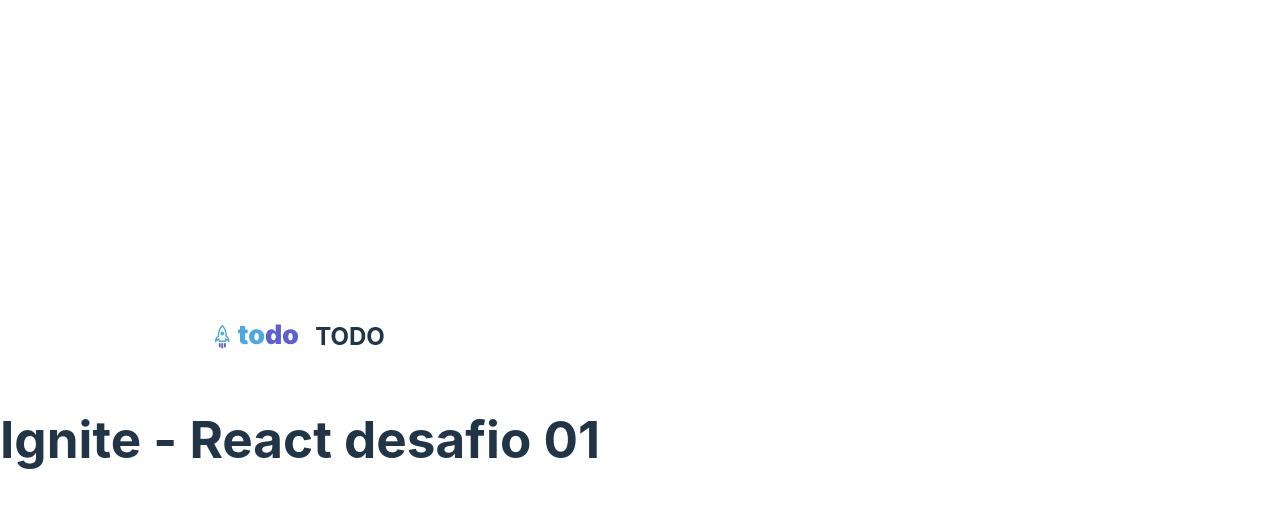
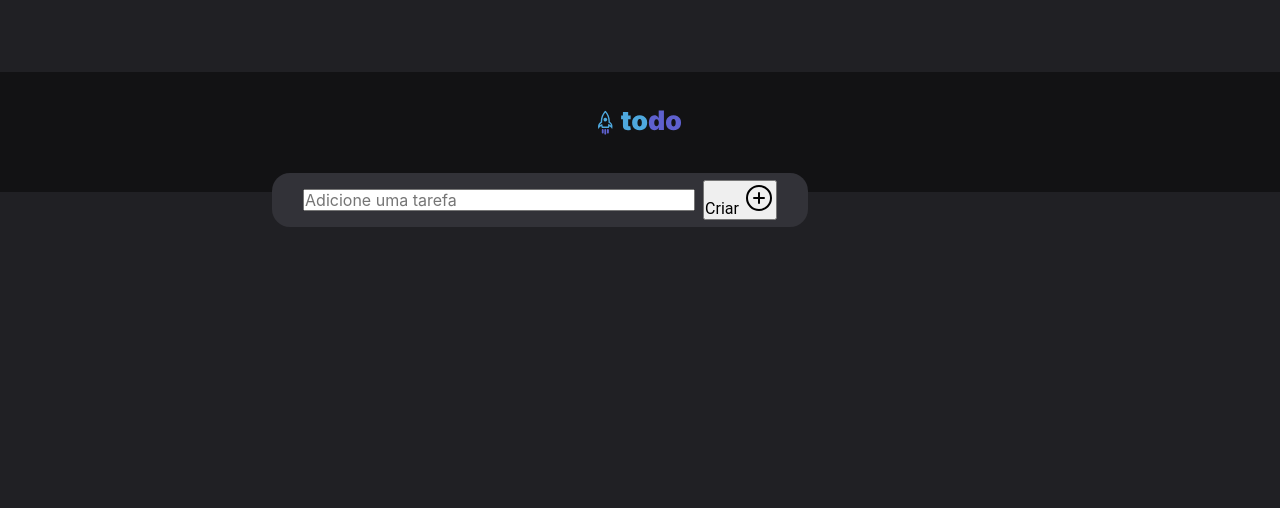
Before and after one commit to antoniolins/react-desafio-01, a React (Vite) app: page / in a window 1280 px wide. Shown: the top 508 px of the page. Built offline with nearby package versions, Linux system fonts and the light colour scheme.

Commit message:
Implementando NewTask

```diff
--- a/index.html
+++ b/index.html
@@ -2,9 +2,16 @@
 <html lang="en">
   <head>
     <meta charset="UTF-8" />
+
+    <link rel="preconnect" href="https//fonts.googleapis.com" />
+    <link rel="preconnect" href="https//fonts.gstatic.com" crossorigin />
+
     <link rel="icon" type="image/svg+xml" href="/vite.svg" />
     <meta name="viewport" content="width=device-width, initial-scale=1.0" />
-    <title>Vite + React + TS</title>
+
+    <link href="https//fonts.googleapis.com/css2?family=Roboto:400,700&display=swap" rel="stylesheet" />
+
+    <title>My Todo List</title>
   </head>
   <body>
     <div id="root"></div>
--- a/package.json
+++ b/package.json
@@ -9,6 +9,7 @@
     "preview": "vite preview"
   },
   "dependencies": {
+    "phosphor-react": "^1.4.1",
     "react": "^18.2.0",
     "react-dom": "^18.2.0"
   },
--- a/src/App.tsx
+++ b/src/App.tsx
@@ -1,20 +1,20 @@
-import { useState } from 'react'
-import styles from './App.module.css'
-
 
 import { Header } from '../src/components/Header'
 
-function App() {
+import './global.module.css'
+
+import styles from './App.module.css'
+
+import { useState } from 'react'
+import { NewTask } from './components/NewTask'
+
+export function App() {
   const [count, setCount] = useState(0)
 
   return (
     <div>
-    <Header />
-      <div className="App">
-          <h1>Ignite - React desafio 01</h1>
-      </div>
+      <Header />
+      <NewTask />
     </div>
   )
 }
-
-export default App
--- a/src/components/Header.module.css
+++ b/src/components/Header.module.css
@@ -1,14 +1,30 @@
+
 .header {
-    background: var(--gray-800);
 
-    display: flex;
-    justify-content: center;
-    padding: 1.25rem 0;
+position: absolute;
+height: 120px;
+left: 0px;
+right: 0px;
+top: 0px;
+
+
+background: var(--gray-900);
+
+display: flex;
+justify-content: center;
+padding: 2rem 0;
+
+top: 72px;
+
+
+
 }
+
 
 .header img {
     height: 2rem;
 }
+
 .header strong {
     margin-left: 1rem;
     font-size: 1.5rem;
--- a/src/components/Header.tsx
+++ b/src/components/Header.tsx
@@ -1,13 +1,12 @@
 import styles from './Header.module.css'
+
 import todoLogo from '../assets/todoLogo.svg';
 
 export function Header() {
     return (
-
             <header className={styles.header}>
                 <img src={todoLogo} alt="Logotipo do Todo"
                 />
-            <strong> TODO </strong>
             </header>
 
     );
--- /dev/null
+++ b/src/components/NewTask.module.css
@@ -0,0 +1,113 @@
+.newTask {
+
+    display: flex;
+    justify-content: center;
+    flex-direction: row;
+    align-items: center;
+
+    border-radius: 18px;
+    padding: 0px;
+    gap: 8px;
+
+    position: absolute;
+    width: 536px;
+    height: 54px;
+    top: 173px;
+
+    left: calc(50% - 736px/2);
+
+    background: var(--gray-600);
+
+  }
+
+
+
+/* Button */
+/* Auto layout */
+ .newTask createButton {
+/*
+        position: absolute;
+        display: flex;
+        flex-direction: row;
+        justify-content: center;
+        align-items: center; */
+        padding: 12px;
+        gap: 8px;
+
+        width: 90px;
+        height: 52px;
+
+        background: #1E6F9F;
+        border-radius: 8px;
+
+    /* Inside auto layout */
+
+        flex: none;
+        order: 1;
+        flex-grow: 0;
+
+        cursor: pointer;
+
+}
+
+.inputTask {
+
+    width: 392px;
+    height: 22px;
+
+    font-family: 'Inter';
+    font-style: normal;
+
+    font-weight: 400;
+    font-size: 16px;
+    line-height: 140%;
+    /* or 22px */
+
+
+    /* Gray 300 */
+
+    color: #808080;
+
+
+    /* Inside auto layout */
+
+    flex: none;
+    order: 0;
+    flex-grow: 0;
+}
+.createButton :hover {
+    background: #4EA8DE;
+    transition: color 0.1s, backgroud-color 0.1s;
+    cursor: pointer;
+
+    transition: background-color 0.1s;
+}
+
+.createButton textCriar {
+    /* Criar */
+
+
+width: 34px;
+height: 20px;
+
+font-family: 'Inter';
+font-style: normal;
+font-weight: 700;
+font-size: 14px;
+line-height: 140%;
+/* identical to box height, or 20px */
+
+
+/* Gray 100 */
+
+color: #F2F2F2;
+
+
+/* Inside auto layout */
+
+flex: none;
+order: 0;
+flex-grow: 0;
+
+
+}
--- /dev/null
+++ b/src/components/NewTask.tsx
@@ -0,0 +1,19 @@
+import { PlusCircle } from 'phosphor-react'
+import styles from './NewTask.module.css'
+export function NewTask() {
+    return (
+
+        <main className={styles.newTask}>
+             <div>
+                <input className={styles.inputTask}  placeholder='Adicione uma tarefa'>
+                </input>
+             </div>
+             <div>
+                <button className={styles.createButton}>
+                    <span className={styles.textCriar}> Criar </span>
+                    <PlusCircle size={32} />
+                </button>
+            </div>
+        </main>
+    )
+}
--- a/src/global.module.css
+++ b/src/global.module.css
@@ -27,7 +27,7 @@
 }
 
 body {
-    background: var(--gray-900);
+    background: var(--gray-800);
     color: var(--gray-300);
     -webkit-font-smoothing: antialiased;
 }
--- a/src/index.css
+++ /dev/null
@@ -1,70 +0,0 @@
-:root {
-  font-family: Inter, Avenir, Helvetica, Arial, sans-serif;
-  font-size: 16px;
-  line-height: 24px;
-  font-weight: 400;
-
-  color-scheme: light dark;
-  color: rgba(255, 255, 255, 0.87);
-  background-color: #242424;
-
-  font-synthesis: none;
-  text-rendering: optimizeLegibility;
-  -webkit-font-smoothing: antialiased;
-  -moz-osx-font-smoothing: grayscale;
-  -webkit-text-size-adjust: 100%;
-}
-
-a {
-  font-weight: 500;
-  color: #646cff;
-  text-decoration: inherit;
-}
-a:hover {
-  color: #535bf2;
-}
-
-body {
-  margin: 0;
-  display: flex;
-  place-items: center;
-  min-width: 320px;
-  min-height: 100vh;
-}
-
-h1 {
-  font-size: 3.2em;
-  line-height: 1.1;
-}
-
-button {
-  border-radius: 8px;
-  border: 1px solid transparent;
-  padding: 0.6em 1.2em;
-  font-size: 1em;
-  font-weight: 500;
-  font-family: inherit;
-  background-color: #1a1a1a;
-  cursor: pointer;
-  transition: border-color 0.25s;
-}
-button:hover {
-  border-color: #646cff;
-}
-button:focus,
-button:focus-visible {
-  outline: 4px auto -webkit-focus-ring-color;
-}
-
-@media (prefers-color-scheme: light) {
-  :root {
-    color: #213547;
-    background-color: #ffffff;
-  }
-  a:hover {
-    color: #747bff;
-  }
-  button {
-    background-color: #f9f9f9;
-  }
-}
--- a/src/main.tsx
+++ b/src/main.tsx
@@ -1,9 +1,9 @@
 import React from 'react'
 import ReactDOM from 'react-dom/client'
-import App from './App'
-import './index.css'
+import { App } from './App'
 
-ReactDOM.createRoot(document.getElementById('root') as HTMLElement).render(
+
+ReactDOM.createRoot(document.getElementById('root')!).render(
   <React.StrictMode>
     <App />
   </React.StrictMode>
```
Also changed, not shown: 1 other file (tests, documents, lock files or other folders).
